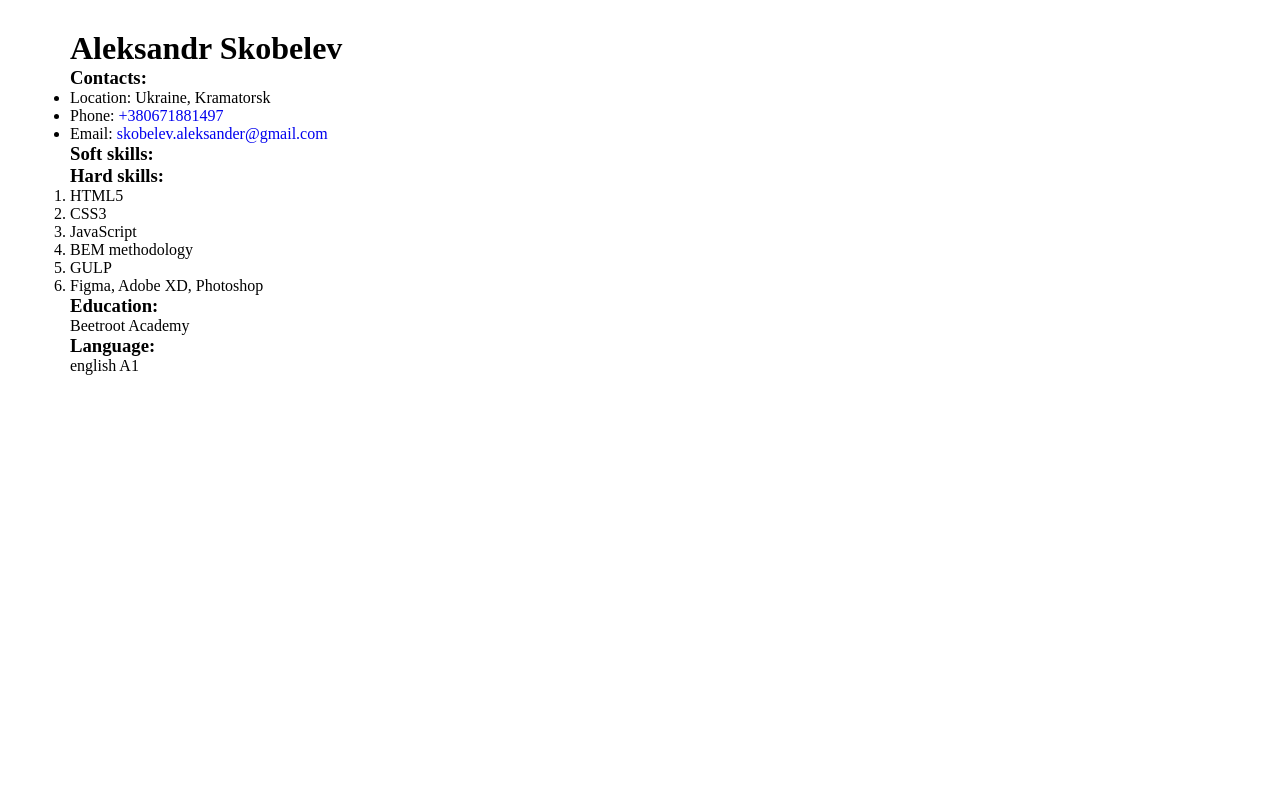
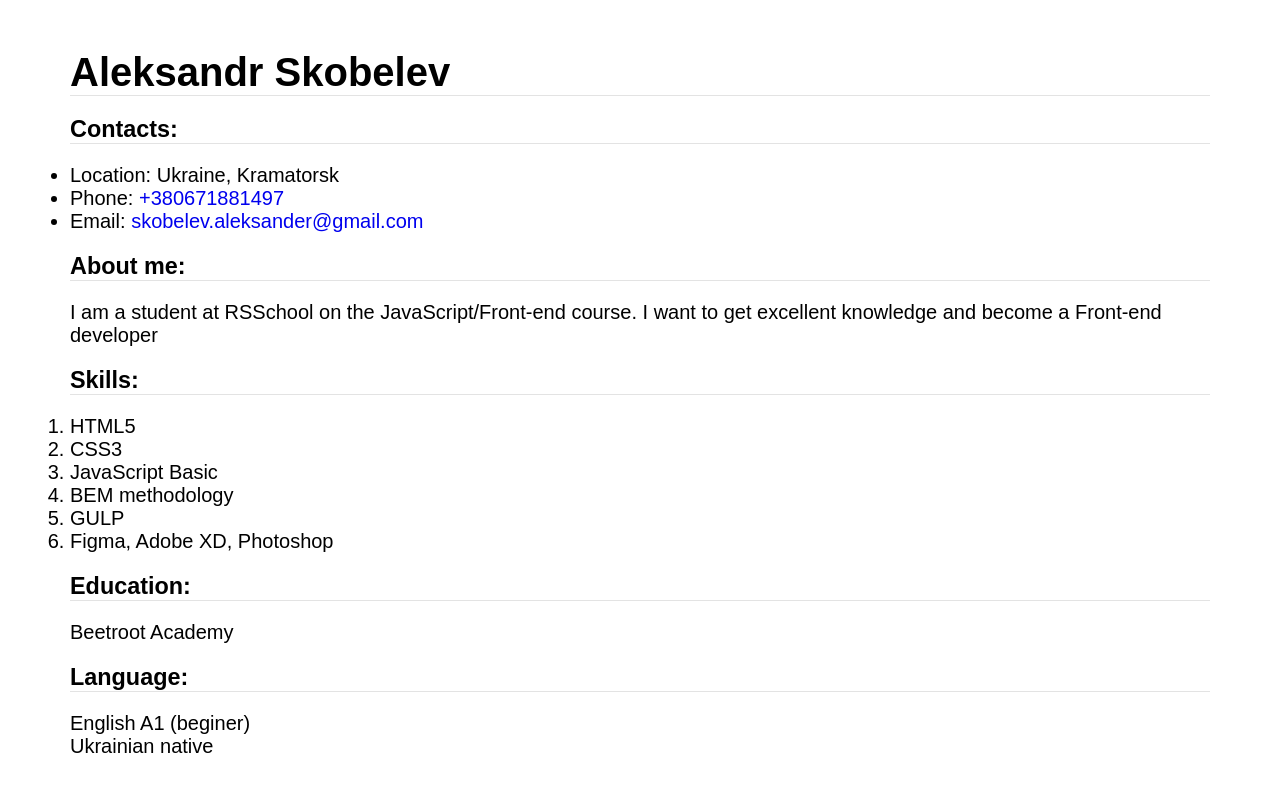
Before and after one commit to Aleksander-Skobelev/rsschool-cv-old, a plain HTML site: page index.html in a window 1280 px wide. Drawn offline with Linux system fonts and the light colour scheme.

Commit message:
feat: add info

```diff
--- a/index.html
+++ b/index.html
@@ -20,12 +20,16 @@
         >
       </li>
     </ul>
-    <h3>Soft skills:</h3>
-    <h3>Hard skills:</h3>
+    <h3>About me:</h3>
+    <p>
+      I am a student at RSSchool on the JavaScript/Front-end course. I want to
+      get excellent knowledge and become a Front-end developer
+    </p>
+    <h3>Skills:</h3>
     <ol>
       <li>HTML5</li>
       <li>CSS3</li>
-      <li>JavaScript</li>
+      <li>JavaScript Basic</li>
       <li>BEM methodology</li>
       <li>GULP</li>
       <li>Figma, Adobe XD, Photoshop</li>
@@ -33,6 +37,7 @@
     <h3>Education:</h3>
     <p>Beetroot Academy</p>
     <h3>Language:</h3>
-    <p>english A1</p>
+    <p>English A1 (beginer)</p>
+    <p>Ukrainian native</p>
   </body>
 </html>
--- a/style.css
+++ b/style.css
@@ -1,6 +1,6 @@
 * {
     box-sizing: border-box;
-    margin: 0;
+    margin: 0 auto;
     padding: 0;
 }
 
@@ -8,8 +8,15 @@ body {
     max-width: 1200px;
     margin: 0 auto;
     padding: 30px;
+    font-family: Arial, Helvetica, sans-serif;
+    font-size: 20px;
 }
 
 a {
     text-decoration: none;
 }
+
+h1, h3 {
+    margin: 20px 0;
+    border-bottom: 1px solid #e3e3e3;
+}
```
